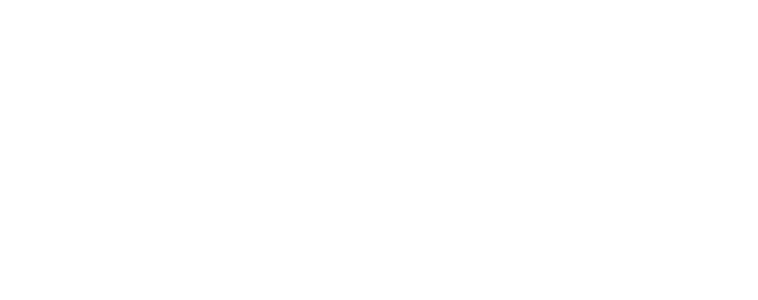
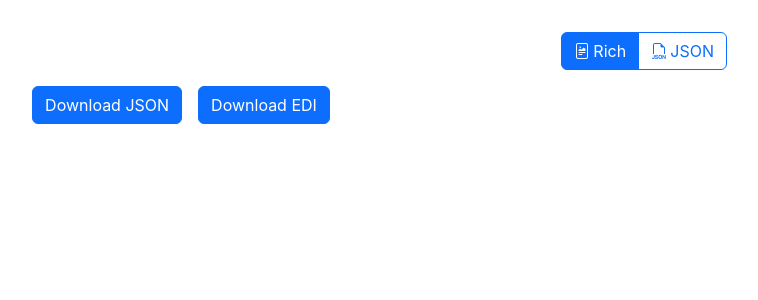
Before and after one commit to eduardomar/edi-viewer, a React (Create React App) app: page /standalone-pn/1 in a window 1280 px wide. Shown: the top 300 px of the page, without its empty margins (459-1217 px from the left). Built offline with nearby package versions, Linux system fonts and the light colour scheme.

Commit message:
Add viewer json and button for download

```diff
--- a/package.json
+++ b/package.json
@@ -17,6 +17,7 @@
     "react-bootstrap": "^2.5.0",
     "react-bootstrap-icons": "^1.8.4",
     "react-dom": "^18.2.0",
+    "react-json-view": "^1.21.3",
     "react-router-dom": "^6.4.0",
     "react-scripts": "5.0.1",
     "sort-by": "^1.2.0",
--- /dev/null
+++ b/src/pages/StandalonePN/Actions.tsx
@@ -0,0 +1,51 @@
+import React from 'react';
+import Button from 'react-bootstrap/Button';
+import styled from 'styled-components';
+import { downloadEDI, downloadJSON } from '../../utils/downloadFile';
+import { Segment } from '../../utils/ediToObject';
+
+interface ActionsProps {
+  edi: Segment[];
+}
+
+const Actions: React.FC<ActionsProps> = ({ edi }) => {
+  const handleDownloadJSON = (): void => {
+    downloadJSON(
+      edi.map(({ elements }) =>
+        Object.fromEntries(elements.map(({ name, value }) => [name, value])),
+      ),
+      'edi',
+    );
+  };
+
+  const handleDownloadEDI = (): void => {
+    downloadEDI(
+      edi.map(({ edi }) => edi),
+      'edi',
+    );
+  };
+
+  return (
+    <Wrapper>
+      <Button variant="primary" onClick={handleDownloadJSON}>
+        Download JSON
+      </Button>
+
+      <Button variant="primary" onClick={handleDownloadEDI}>
+        Download EDI
+      </Button>
+    </Wrapper>
+  );
+};
+
+const Wrapper = styled.div`
+  margin-top: 1rem;
+  display: flex;
+  justify-content: center;
+
+  & > button:not(:last-child) {
+    margin-right: 1rem;
+  }
+`;
+
+export default Actions;
--- a/src/pages/StandalonePN/StandalonePN.tsx
+++ b/src/pages/StandalonePN/StandalonePN.tsx
@@ -1,21 +1,48 @@
 import React from 'react';
-import { Accordion, Container } from 'react-bootstrap';
+import Accordion from 'react-bootstrap/Accordion';
+import Container from 'react-bootstrap/Container';
+import ReactJson from 'react-json-view';
 import { useParams } from 'react-router-dom';
 import styled from 'styled-components';
 import ediToObject from '../../utils/ediToObject';
 import AccordionItem from './AccordionItem';
+import Actions from './Actions';
+import { optionsViewer } from './constants';
+import ViewerSelector from './ViewerSelector';
 
 const StandalonePN: React.FC = () => {
+  const [radioValue, setRadioValue] = React.useState<string>(
+    optionsViewer[0].value,
+  );
+
   const { edi } = useParams();
   const ret = ediToObject(edi ?? '');
 
   return (
     <Wrapper>
-      <Accordion alwaysOpen>
-        {ret.map((segment, index) => (
-          <AccordionItem key={index} eventKey={`${index}`} segment={segment} />
-        ))}
-      </Accordion>
+      <ViewerSelector radioValue={radioValue} setRadioValue={setRadioValue} />
+
+      {radioValue === 'rich' && (
+        <Accordion alwaysOpen>
+          {ret.map((segment, index) => (
+            <AccordionItem
+              key={index}
+              eventKey={`${index}`}
+              segment={segment}
+            />
+          ))}
+        </Accordion>
+      )}
+      {radioValue === 'json' && (
+        <ReactJson
+          src={ret.map(({ elements }) =>
+            Object.fromEntries(
+              elements.map(({ name, value }) => [name, value]),
+            ),
+          )}
+        />
+      )}
+      <Actions edi={ret} />
     </Wrapper>
   );
 };
--- /dev/null
+++ b/src/pages/StandalonePN/ViewerSelector.tsx
@@ -0,0 +1,59 @@
+import React from 'react';
+import Container from 'react-bootstrap/Container';
+import ButtonGroup from 'react-bootstrap/ButtonGroup';
+import styled from 'styled-components';
+import ToggleButtonBootstrap from 'react-bootstrap/ToggleButton';
+import { optionsViewer } from './constants';
+
+interface ViewerSelectorProps {
+  radioValue: string;
+  setRadioValue: (radioValue: string) => void;
+}
+
+const ViewerSelector: React.FC<ViewerSelectorProps> = ({
+  radioValue,
+  setRadioValue,
+}) => {
+  return (
+    <WrapperButtons>
+      <ButtonGroup>
+        {optionsViewer.map((opt, idx) => {
+          const Icon = opt.icon;
+
+          return (
+            <ToggleButtonStyled
+              key={idx}
+              type="radio"
+              id={`radio-${idx}`}
+              name="radio"
+              variant="outline-primary"
+              value={opt.value}
+              checked={radioValue === opt.value}
+              onChange={e => setRadioValue(e.currentTarget.value)}
+            >
+              <Icon />
+              {opt.text}
+            </ToggleButtonStyled>
+          );
+        })}
+      </ButtonGroup>
+    </WrapperButtons>
+  );
+};
+
+const WrapperButtons = styled(Container)`
+  display: flex;
+  justify-content: flex-end;
+  margin-bottom: 1rem;
+`;
+
+const ToggleButtonStyled = styled(ToggleButtonBootstrap)`
+  display: flex;
+  align-items: center;
+
+  & > *:first-child {
+    margin-right: 0.2rem;
+  }
+`;
+
+export default ViewerSelector;
--- /dev/null
+++ b/src/pages/StandalonePN/constants.jsx
@@ -0,0 +1,6 @@
+import { FiletypeJson, FileRichtext } from 'react-bootstrap-icons';
+
+export const optionsViewer = [
+  { value: 'rich', text: 'Rich', icon: FileRichtext },
+  { value: 'json', text: 'JSON', icon: FiletypeJson },
+];
--- /dev/null
+++ b/src/utils/downloadFile.ts
@@ -0,0 +1,36 @@
+export const downloadJSON = (obj: unknown, fileName: string): void => {
+  downloadFile(
+    JSON.stringify(obj, null, 2),
+    fileName,
+    'json',
+    'application/json',
+  );
+};
+
+export const downloadEDI = (arr: string[], fileName: string): void => {
+  downloadFile(arr.join('\n'), fileName, 'edi', 'text/plain');
+};
+
+const downloadFile = (
+  buffer: BlobPart,
+  fileName: string,
+  ext: string,
+  type: string,
+): void => {
+  try {
+    const blob = new Blob([buffer], { type });
+    const file = URL.createObjectURL(blob);
+
+    const a = document.createElement('a');
+    a.style.display = 'none';
+    a.href = file;
+    a.download = `${fileName.trim() !== '' ? fileName.trim() : 'temp'}.${
+      ext?.length > 0 ? ext : 'unk'
+    }`;
+    a.click();
+  } catch (err) {
+    console.log('🚀 ~ downloadFile.ts', { err });
+  }
+};
+
+export default downloadFile;
```
Also changed, not shown: 1 other file (tests, documents, lock files or other folders).
